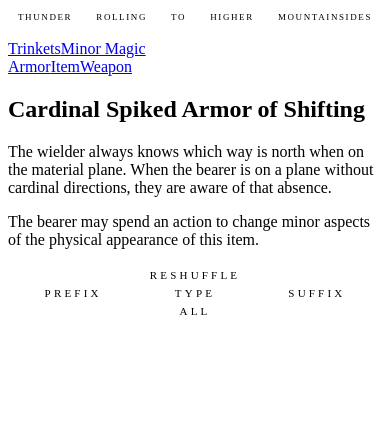
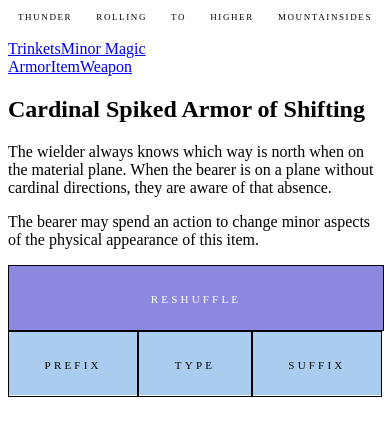
Before and after one commit to worc/koma-kulshan, a React app: page /minor-magic/armor in a window 390 px wide. Shown: the top 436 px of the page. Built offline with nearby package versions, Linux system fonts and the light colour scheme; the HTML template or start-up script is replaced by a standard one.

Commit message:
add styling to the shuffle buttons to make them easier to use on mobile

```diff
--- a/shared/minor-magic/MinorMagicItemWithShuffle.js
+++ b/shared/minor-magic/MinorMagicItemWithShuffle.js
@@ -49,7 +49,7 @@ export default class MinorMagicItemWithShuffle extends React.Component {
             case 'suffix':
                 newState = { secondProperty: this.propertiesGenerator.next().value };
                 break;
-            case 'all':
+            case 'reshuffle':
                 newState = {
                     firstProperty: this.propertiesGenerator.next().value,
                     secondProperty: this.propertiesGenerator.next().value,
@@ -79,26 +79,59 @@ export default class MinorMagicItemWithShuffle extends React.Component {
     }
 
     render() {
+        let buttonHeight = {
+            height: '4rem'
+        };
+
+        let threeButtonStyle = {
+            alignItems: 'center',
+            border: '1px solid black',
+            display: 'flex',
+            flex: '1 0 auto',
+            height: '100%',
+            justifyContent: 'center'
+        };
+
         return (
-            <div>
+            <div style={{ display: 'flex', flex: '1 0 auto', flexFlow: 'column'}}>
                 <MinorMagicItem
+                    style={{ flex: '1 0 auto' }}
                     prefix={ this.state.firstProperty.prefix }
                     suffix={ this.state.secondProperty.suffix }
                     name={ this.state.name }
                     firstDescription={ this.state.firstProperty.description }
                     secondDescription={ this.state.secondProperty.description }
                 />
-                <div style={{ display: 'flex', flexFlow: 'row wrap', fontVariantCaps: 'all-small-caps', letterSpacing: '0.2rem'}}>
-                    <div style={{ flex: '1 0 100%', textAlign: 'center' }}>reshuffle</div>
+                <div
+                    style={{ display: 'flex', flex: '0 0 auto', flexFlow: 'row wrap', fontVariantCaps: 'all-small-caps', letterSpacing: '0.2rem'}}
+                    onClick={ this.reshuffleHandler.bind(this) }
+                >
+                    <div style={{
+                        border: '1px solid black',
+                        ...buttonHeight,
+                        display: 'flex',
+                        alignItems: 'center',
+                        backgroundColor: '#8d88df',
+                        color: '#fff',
+                        flex: '1 0 100%',
+                        justifyContent: 'center'
+                    }}>
+                        <div>reshuffle</div>
+                    </div>
                     <div
-                        style={{ display: 'flex', flex: '1 0 100%', flexFlow: 'row wrap', justifyContent: 'space-around' }}
-                        onClick={ this.reshuffleHandler.bind(this) }
+                        style={{
+                            alignItems: 'center',
+                            ...buttonHeight,
+                            backgroundColor: '#ace',
+                            display: 'flex',
+                            flex: '1 0 100%',
+                            flexFlow: 'row wrap',
+                            justifyContent: 'space-around'
+                        }}
                     >
-                        <div>prefix</div>
-                        <div>type</div>
-                        <div>suffix</div>
-                        <div style={{ flex: '1 0 100%', textAlign: 'center' }}>all</div>
-
+                        <div style={threeButtonStyle}><span>prefix</span></div>
+                        <div style={threeButtonStyle}><span>type</span></div>
+                        <div style={threeButtonStyle}><span>suffix</span></div>
                     </div>
                 </div>
             </div>
```
